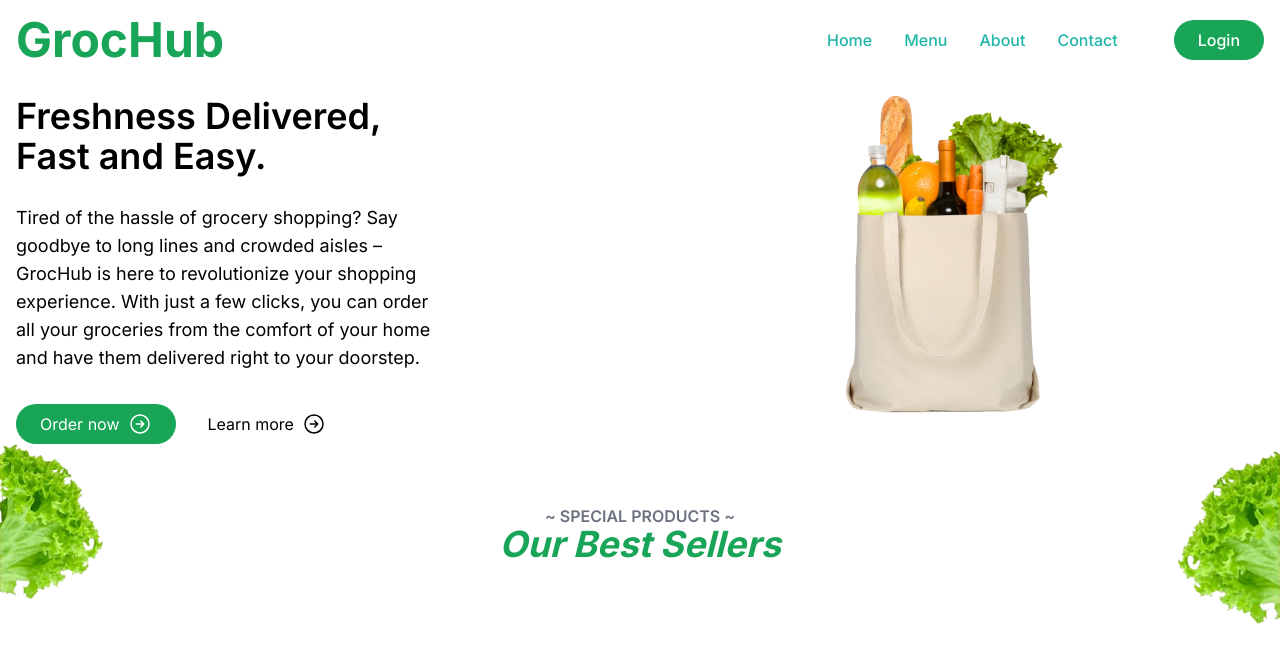
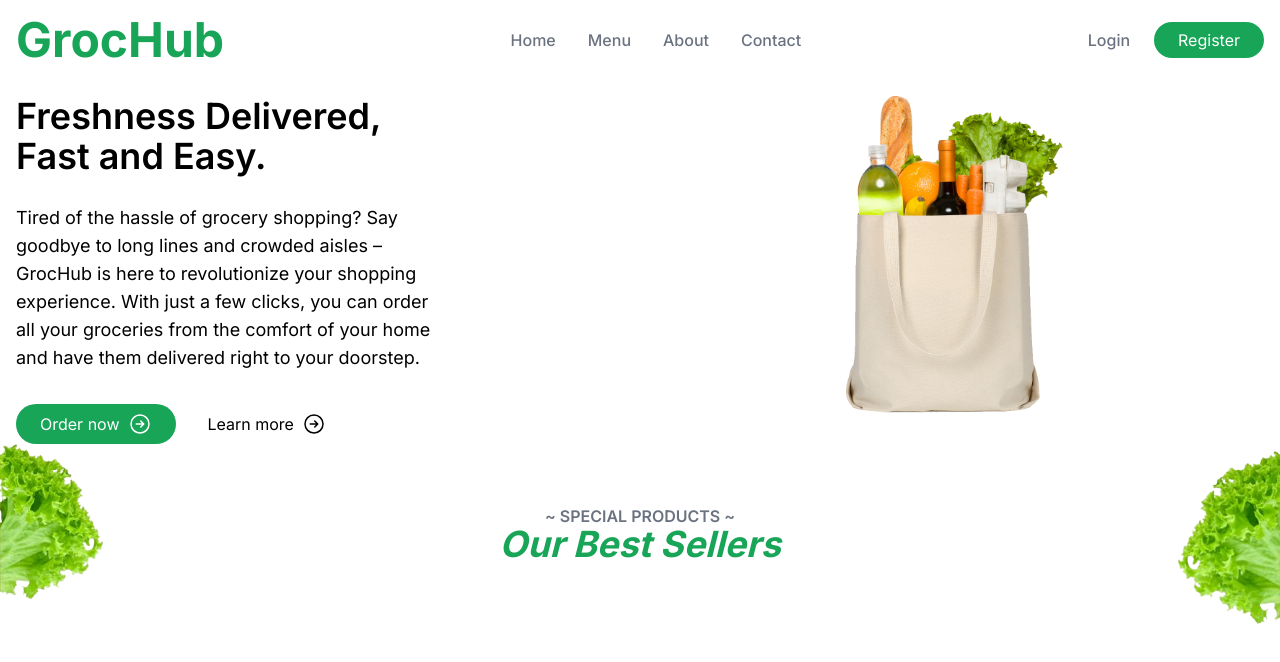
Before and after one commit to mariehposa/QuickCart, a Next.js app: page / in a window 1280 px wide. Shown: the top 662 px of the page. Built offline with nearby package versions, Linux system fonts and the light colour scheme.

Commit message:
add register btn

```diff
--- a/src/app/components/layout/Header.js
+++ b/src/app/components/layout/Header.js
@@ -6,17 +6,22 @@ const Header = () => {
       <Link className="text-primary font-bold text-5xl" href={""}>
         GrocHub
       </Link>
-      <nav className="flex gap-8 text-link font-medium items-center">
+      <nav className="flex gap-8 text-gray-500 font-medium items-center">
         <Link href={""}>Home</Link>
         <Link href={""}>Menu</Link>
         <Link href={""}>About</Link>
         <Link href={""}>Contact</Link>
-      <Link
-        className="bg-primary text-white px-6 py-2 rounded-full ml-6"
-        href={""}
-      >
-        Login
-      </Link>
+      </nav>
+      <nav>
+        <Link href={"/login"} className="text-gray-500 font-medium">
+          Login
+        </Link>
+        <Link
+          href={"/register"}
+          className="bg-primary text-white px-6 py-2 rounded-full ml-6"
+        >
+          Register
+        </Link>
       </nav>
     </header>
   );
```
